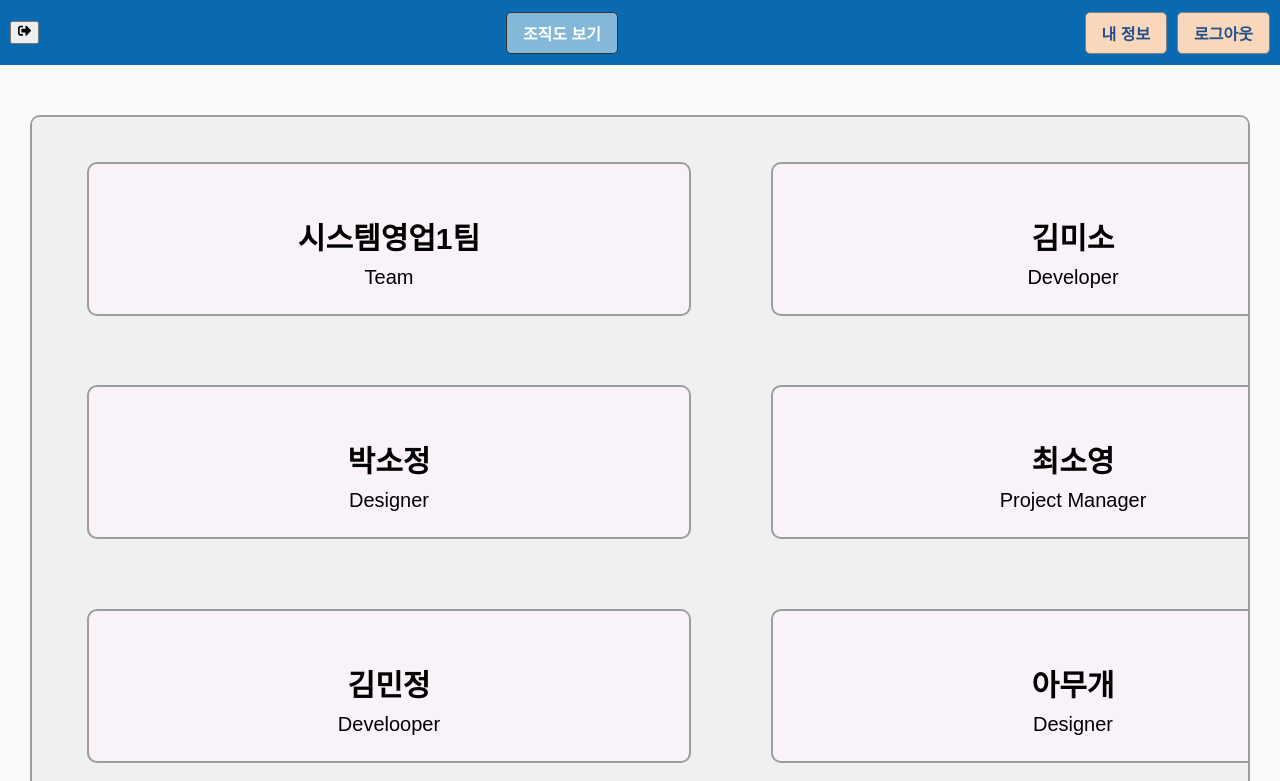
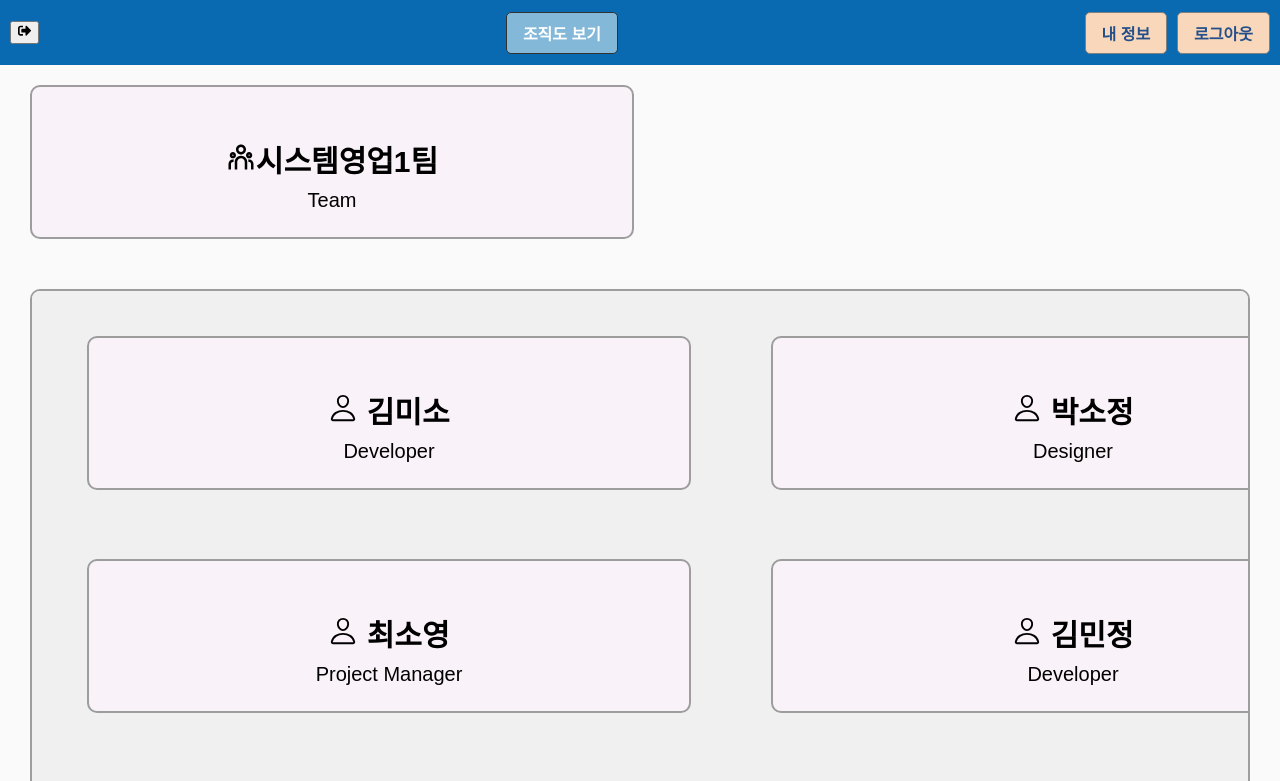
Before and after one commit to CSID-DGU/2024-1-SCS4031-01-sososo-3, a React (Create React App) app in the folder frontend/: page /team in a window 1280 px wide. Shown: the top 781 px of the page. Built offline with nearby package versions, Linux system fonts and the light colour scheme.

Commit message:
[PSJ]fix_team page UI

```diff
--- a/frontend/src/pages/team/Team.js
+++ b/frontend/src/pages/team/Team.js
@@ -1,31 +1,57 @@
 import React from 'react';
 import { Link } from 'react-router-dom';
+import { RiTeamLine } from 'react-icons/ri';
+import { IoPersonOutline } from 'react-icons/io5';
 import '../../App.css';
 
 const Team = () => {
     const fakeTeamMembers = [
-        // 임시 DB
-        { id: 1, name: '시스템영업1팀', position: 'Team'},
-        { id: 2, name: '김미소', position: 'Developer' },
-        { id: 3, name: '박소정', position: 'Designer' },
-        { id: 4, name: '최소영', position: 'Project Manager' },
-        { id: 5, name: '김민정', position: 'Develooper' },
-        { id: 6, name: '아무개', position: 'Designer' }
+        //임시 DB
+        { id: 1, name: '시스템영업1팀', position: 'Team' },
+        { id: 2, name: '  김미소', position: 'Developer' },
+        { id: 3, name: '  박소정', position: 'Designer' },
+        { id: 4, name: '  최소영', position: 'Project Manager' },
+        { id: 5, name: '  김민정', position: 'Developer' },
+        { id: 6, name: '  아무개', position: 'Designer' }
     ];
 
-    // id를 기준으로 오름차순 정렬
     const sortedMembers = fakeTeamMembers.sort((a, b) => a.id - b.id);
 
+    // 시스템영업1팀 멤버를 따로 분리
+    const teamMember = sortedMembers.find(member => member.id === 1);
+    const otherMembers = sortedMembers.filter(member => member.id !== 1);
+
     return (
-        <div className="organization-container">
-            {sortedMembers.map(member => (
-                <Link key={member.id} to={`/team/${member.id}`} className="member-link">
-                    <div className="member-card">
-                        <h2>{member.name}</h2>
-                        <p>{member.position}</p>
+        <div>
+            {/* 시스템영업1팀 박스를 컨테이너 밖으로 렌더링 */}
+            <div key={teamMember.id} className="member-link-container first-card">
+                <Link to={`/team/${teamMember.id}`} className="member-link">
+                    <div className="member-card first-card">
+                        <h2>
+                            <RiTeamLine />
+                            {teamMember.name}
+                        </h2>
+                        <p>{teamMember.position}</p>
                     </div>
                 </Link>
-            ))}
+            </div>
+
+            {/* 나머지 멤버를 organization-container 내부에 렌더링 */}
+            <div className="organization-container">
+                {otherMembers.map(member => (
+                    <div key={member.id} className="member-link-container other-cards">
+                        <Link to={`/team/${member.id}`} className="member-link">
+                            <div className="member-card other-cards">
+                                <h2>
+                                    <IoPersonOutline />
+                                    {member.name}
+                                </h2>
+                                <p>{member.position}</p>
+                            </div>
+                        </Link>
+                    </div>
+                ))}
+            </div>
         </div>
     );
 }
```
